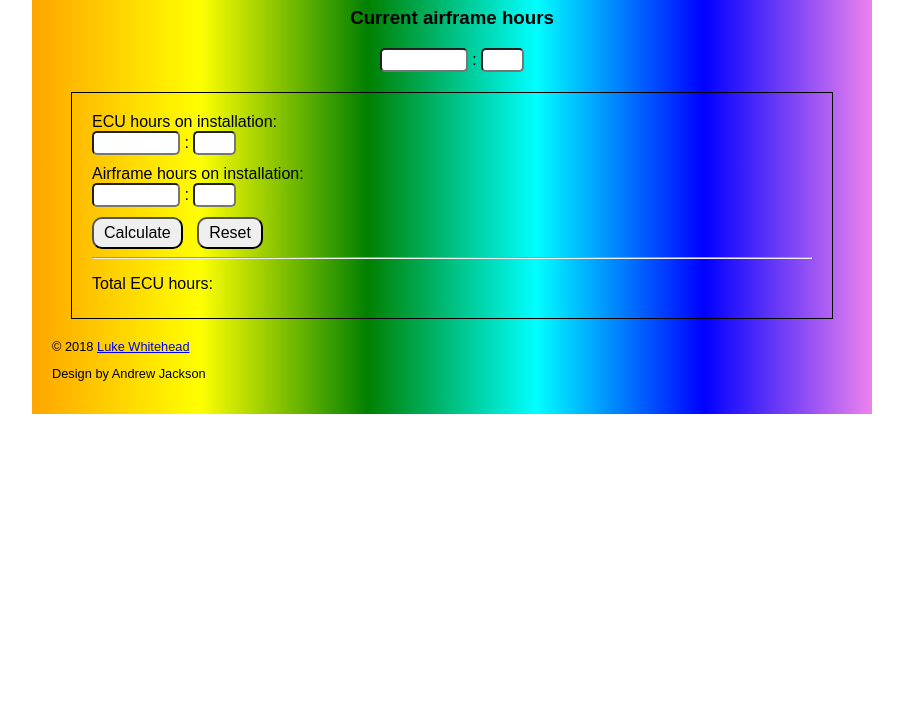
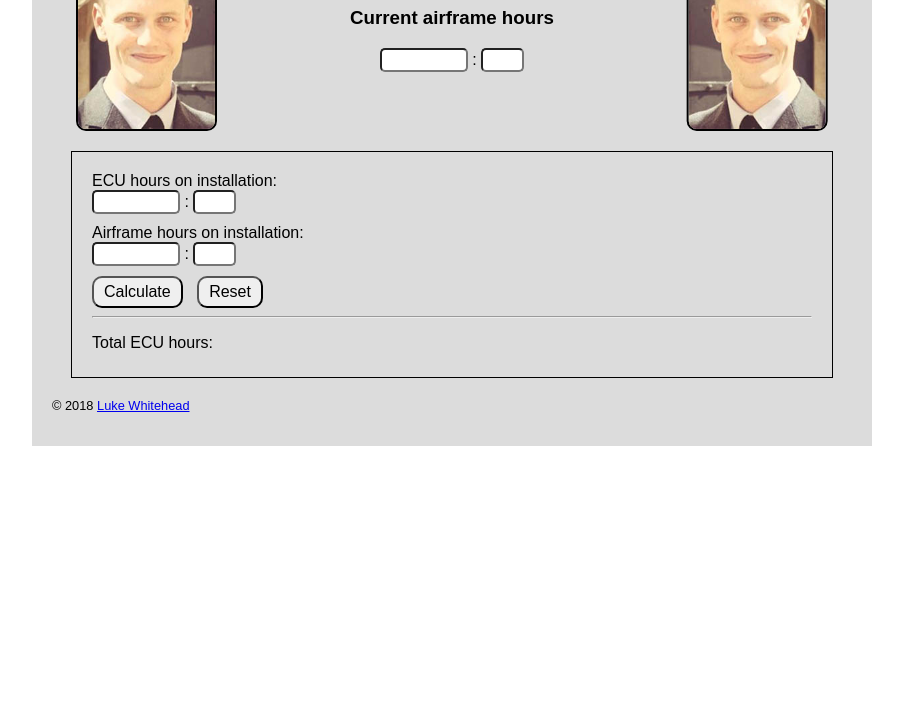
Before and after one commit to lukew1982/eng_toolkit, a plain HTML site: page index.html in a window 1280 px wide. Shown: the part 93-800 px from the top of the page, without its empty margins (188-1091 px from the left). Drawn offline with Linux system fonts and the light colour scheme.

Commit message:
Removed coloured background and added pics of Grimmy

```diff
--- a/css/style.css
+++ b/css/style.css
@@ -6,15 +6,13 @@ body {
     margin: 0 auto;
     max-width: 800px;
     padding: 20px;
-    background: red; /* For browsers that do not support gradients */
-    background: -webkit-linear-gradient(left, orange , yellow, green, cyan, blue, violet); /* For Safari 5.1 to 6.0 */
-    background: -o-linear-gradient(right, orange, yellow, green, cyan, blue, violet); /* For Opera 11.1 to 12.0 */
-    background: -moz-linear-gradient(right, orange, yellow, green, cyan, blue, violet); /* For Firefox 3.6 to 15 */
-    background: linear-gradient(to right, orange , yellow, green, cyan, blue, violet); /* Standard syntax (must be last) */
+    background-color: gainsboro;
 }
 
 header {
     text-align: center;
+    display: flex;
+    justify-content: space-around;
 }
 
 #current {
@@ -75,3 +73,22 @@ button {
 input {
     border-radius: 5px;
 }
+
+#head-centre {
+
+}
+
+.grimmy-pic {
+    max-height: 200px;
+    border: solid 2px black;
+    border-radius: 10px;
+}
+
+#grimmy-right {
+    -moz-transform: scaleX(-1);
+        -o-transform: scaleX(-1);
+        -webkit-transform: scaleX(-1);
+        transform: scaleX(-1);
+        filter: FlipH;
+        -ms-filter: "FlipH";
+}
--- a/index.html
+++ b/index.html
@@ -11,13 +11,18 @@
 <body>
     <div id="wrapper">
         <header>
-            <h1>Engine Hours Calculator</h1>
+            <img src="img/grimmy.jpg" alt="" class="grimmy-pic" id="grimmy-left">
+            <div id="head-centre">
+                    <h1>Engine Hours Calculator</h1>
+                    <div id="current">
+                            <h3>Current airframe hours</h3>
+                            <input type="number" pattern="[0-9]*" id="curhrs" class="hrs" /> :
+                            <input type="number" pattern="[0-9]*" id="curmins" class="mins" />
+                    </div>
+            </div>
+            <img src="img/grimmy.jpg" alt="" class="grimmy-pic" id="grimmy-right">
         </header>
-        <div id="current">
-            <h3>Current airframe hours</h3>
-            <input type="number" pattern="[0-9]*" id="curhrs" class="hrs" /> :
-            <input type="number" pattern="[0-9]*" id="curmins" class="mins" />
-        </div>
+
         <div class="eng">
             <label>ECU hours on installation: <br> <input type="number" pattern="[0-9]*" id="ecuhrs1" class="hrs" /> : <input type="number" pattern="[0-9]*" id="ecumins1" class="mins" /></label>
             <label>Airframe hours on installation: <br> <input type="number" pattern="[0-9]*" id="afhrs1" class="hrs" /> : <input type="number" pattern="[0-9]*" id="afmins1" class="mins" /></label>
@@ -34,7 +39,6 @@
                     document.write(year)
                 </script>
                 <a href="mailto:lukew1982@gmail.com">Luke Whitehead</a></p>
-                <p>Design by Andrew Jackson</p>
         </footer>
     </div>
     <script type="text/javascript" src="scripts/enghours.js"></script>
```
Also changed, not shown: img/grimmy.jpg (added).
